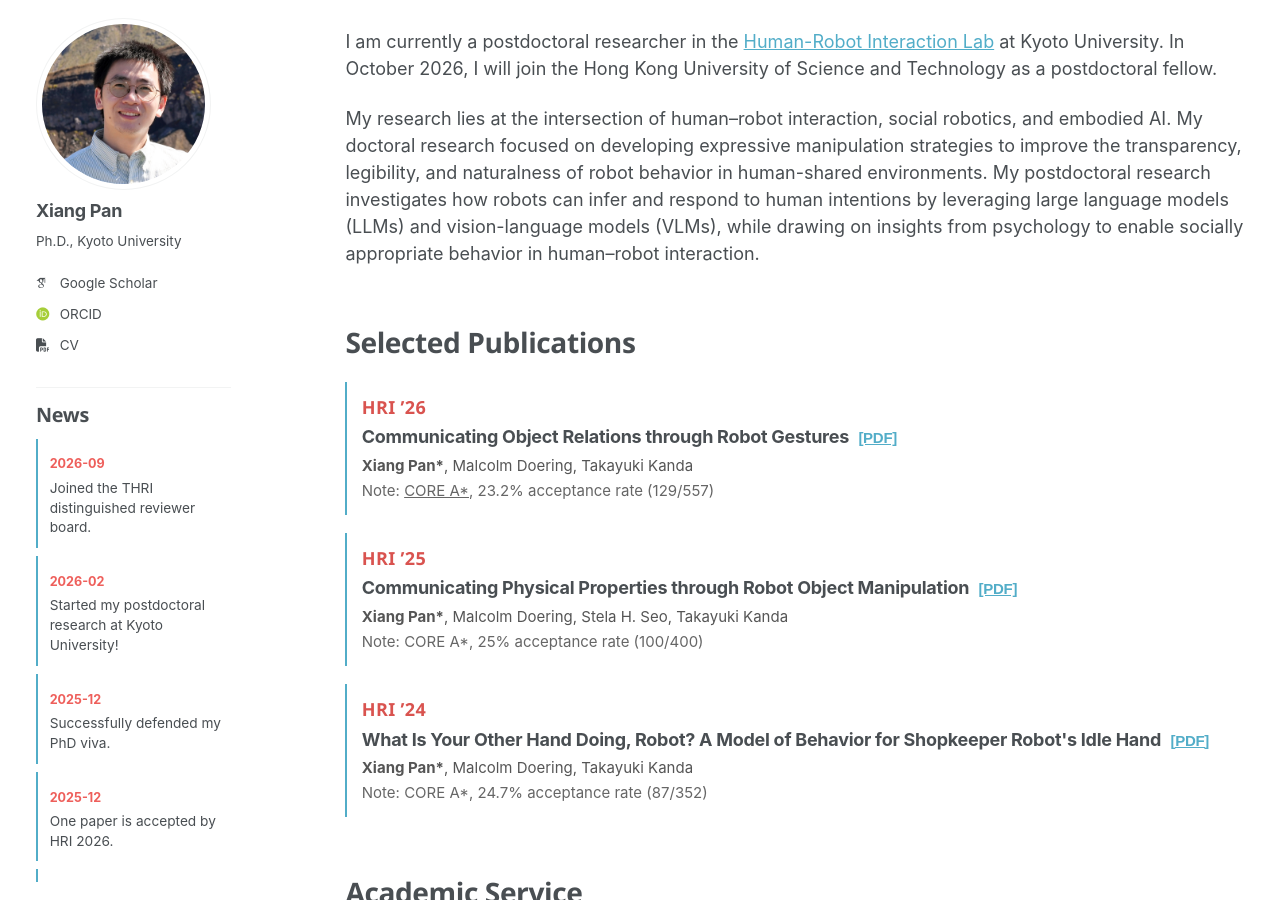
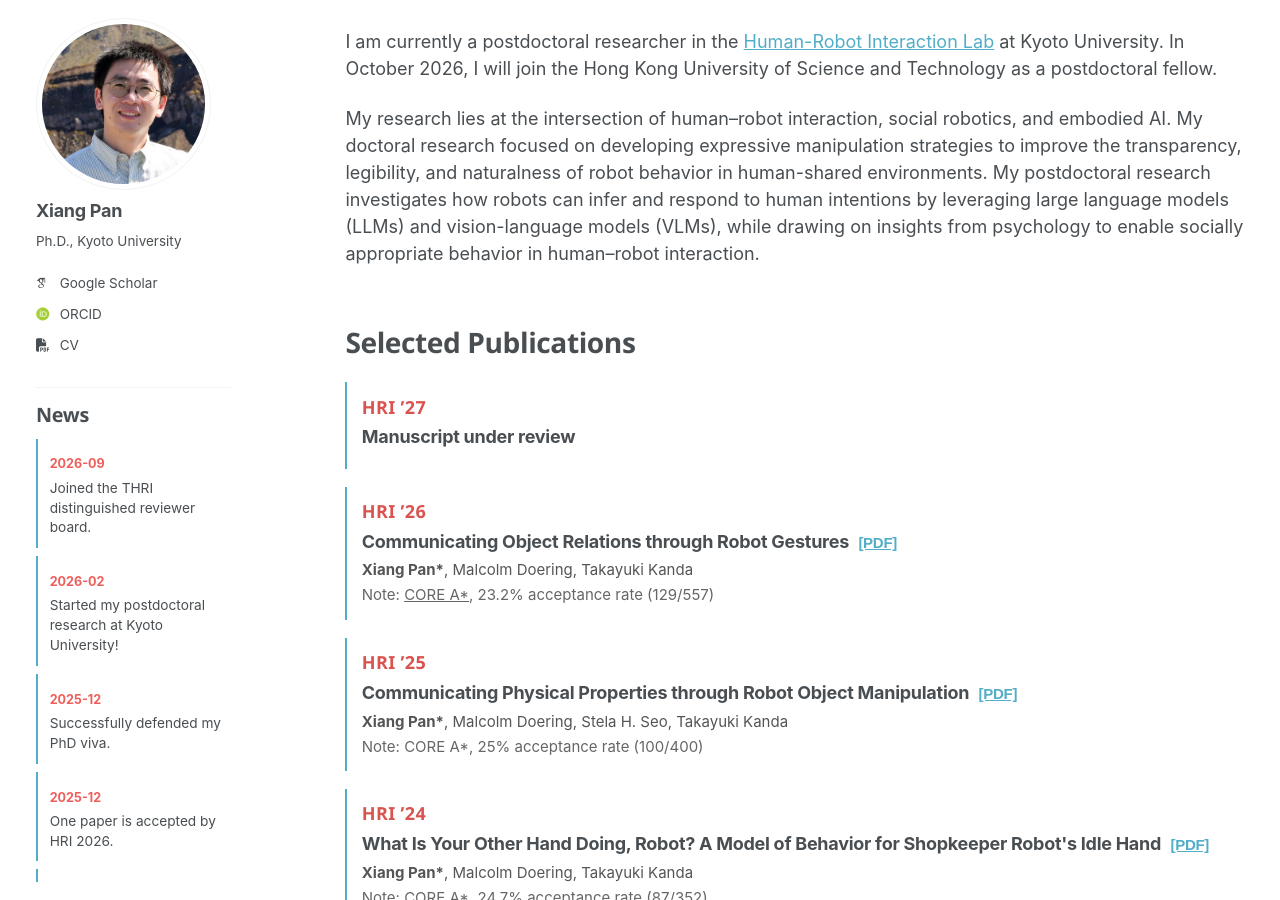
Before and after one commit to pan-xiang/pan-xiang.github.io, a Jekyll site: the page built from _pages/about.md, in a window 1280 px wide and 900 px high. Built offline with Jekyll 4.4.1, drawn with Linux system fonts in a browser that asks for light colours; some web fonts are replaced.

Commit message:
Update about.md

```diff
--- a/_pages/about.md
+++ b/_pages/about.md
@@ -16,6 +16,11 @@ My research lies at the intersection of human–robot interaction, social roboti
 
 # Selected Publications
 <div class="publications">
+  <article class="publication-item">
+    <p class="publication-kicker">HRI ’27</p>
+    <h3>Manuscript under review</h3>
+  </article>
+
   <article class="publication-item">
     <p class="publication-kicker">HRI ’26</p>
     <h3><a class="publication-title" href="https://dl.acm.org/doi/10.1145/3757279.3785554" target="_blank" rel="noopener">Communicating Object Relations through Robot Gestures</a> <a class="publication-pdf" href="files/HRI2026.pdf" target="_blank" rel="noopener">[PDF]</a></h3>
```
